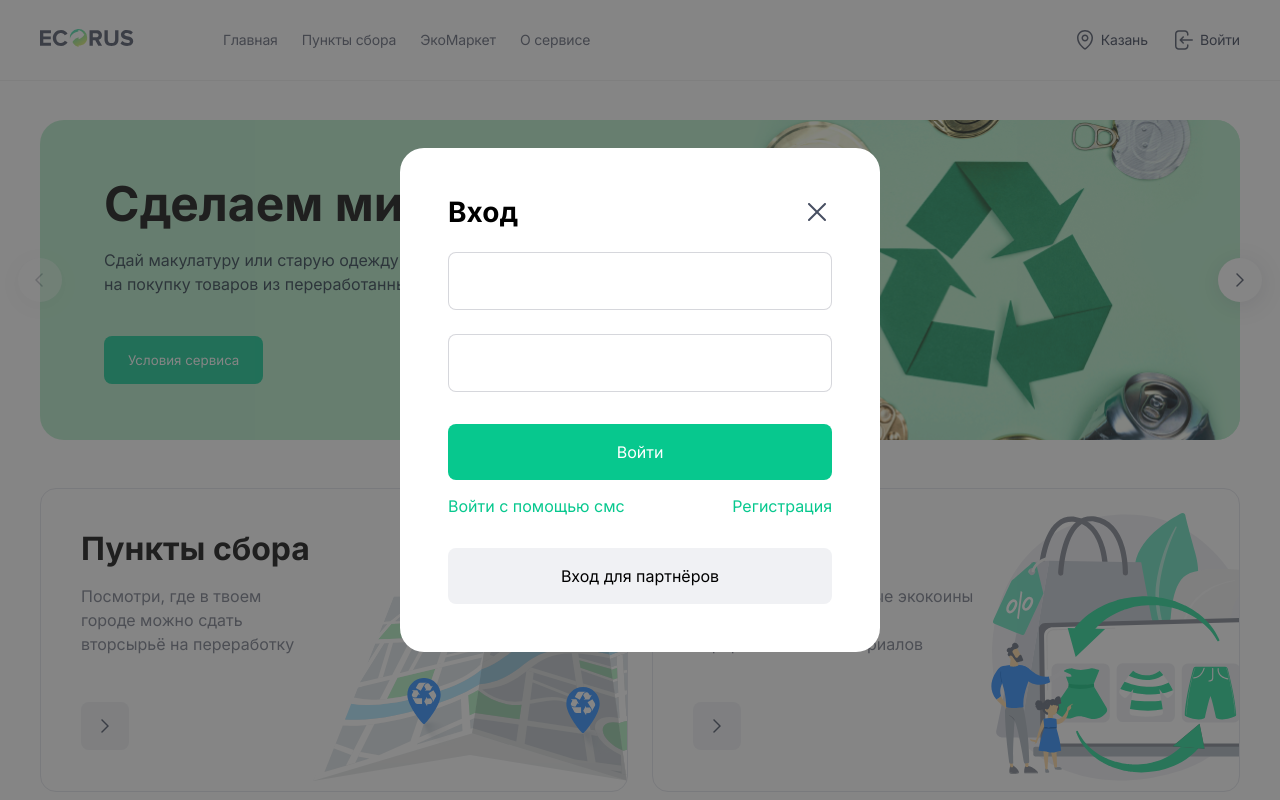
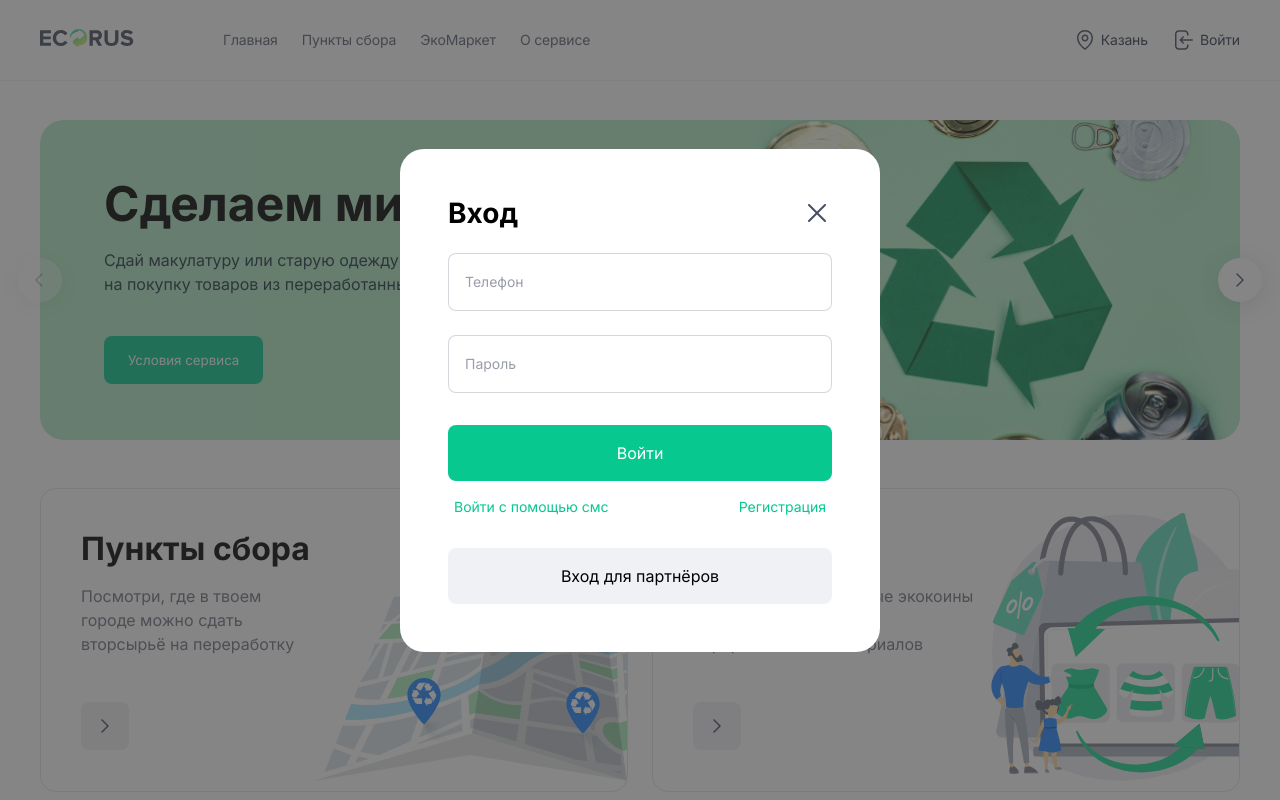
Before and after one commit to DamirGuzaerov/eco-project-react, a React (Create React App) app: page / in a window 1280 px wide. Both pictures are taken after a click on the item "Войти". Shown: the top 800 px of the page. Built offline with nearby package versions, Linux system fonts and the light colour scheme.

Commit message:
changed realization of modals (modals with store)

```diff
--- a/package.json
+++ b/package.json
@@ -11,6 +11,8 @@
     "@types/react": "^17.0.39",
     "@types/react-dom": "^17.0.11",
     "formik": "^2.2.9",
+    "mobx": "^6.4.2",
+    "mobx-react": "^7.3.0",
     "react": "^17.0.2",
     "react-dom": "^17.0.2",
     "react-router-dom": "^6.2.2",
--- a/src/components/header/header.module.sass
+++ b/src/components/header/header.module.sass
@@ -42,10 +42,6 @@
   align-items: center
   margin-right: 4px
 
-
-
-
-
 .navLink:not(:last-child)
   margin-right: 24px
 
--- a/src/components/header/header.tsx
+++ b/src/components/header/header.tsx
@@ -4,12 +4,20 @@ import Icon from "../ui/icon/icon";
 import logo from "../../assets/images/logo.svg"
 import {ModalTemplate} from "../modals/modalTemplate";
 import {LoginModal} from "../modals/loginModal/loginModal";
+import {useStores} from "../../utils/hooks/use-stores";
+import {observer} from "mobx-react";
 
-function Header() {
-    const [visible, setVisible] = useState(false);
+const Header = observer(() => {
+
+    const { modalStore: {addModal, removeModal}} = useStores();
+
+    const openModal = (modal: any) => {
+        removeModal();
+        addModal(modal);
+    }
+
     return (
             <div className={styles.header__wrapper}>
-                <ModalTemplate visible={visible} onClose={() => {setVisible(false)}} children={LoginModal(() => setVisible(false))}/>
                 <header className={styles.header}>
                     <nav className={styles.navPanel}>
                         <div className={styles.header__logo}>
@@ -37,16 +45,16 @@ function Header() {
                             </div>
                                 Казань
                         </li>
-                        <li className={styles.navLink} onClick={() => {setVisible(true)}}>
-                            <div className={styles.headerIcon}>
-                                <Icon name={"login"} width={24} height={24}/>
-                            </div>
+                        <li className={styles.navLink} onClick={() => openModal(LoginModal)}>
+                                <div className={styles.headerIcon}>
+                                    <Icon name={"login"} width={24} height={24}/>
+                                </div>
                                 Войти
                         </li>
                     </ul>
                 </header>
             </div>
     );
-}
+});
 
 export default Header;
--- a/src/components/modals/loginModal/loginModal.tsx
+++ b/src/components/modals/loginModal/loginModal.tsx
@@ -1,16 +1,19 @@
 import defaultModalStyles from './../modal.module.sass';
 import Icon from "../../ui/icon/icon";
 import {Link} from "react-router-dom";
-import {Formik, Form, Field, ErrorMessage, useFormik} from 'formik';
+import {Formik, Form, Field} from 'formik';
 import * as Yup from 'yup';
+import {ModalTemplate} from "../modalTemplate";
+import {useStores} from "../../../utils/hooks/use-stores";
+import {observer} from "mobx-react";
 
-export const LoginModal = (setVisible: Function) => {
+export const LoginModal = observer(() => {
 
     const SignupSchema = Yup.object().shape({
         phone: Yup.string()
             .required("Введите номер телефона")
             .matches(
-                /^([0]{1}|\+?[234]{3})([7-9]{1})([0|1]{1})([\d]{1})([\d]{7})$/g,
+                /^[+]*[(]{0,1}[0-9]{1,4}[)]{0,1}[-\s\./0-9]*$/,
                 "Неправильный номер телефона"
             ),
         password: Yup.string()
@@ -18,11 +21,18 @@ export const LoginModal = (setVisible: Function) => {
             .min(4, "Минимальное количество знаков - 4"),
     });
 
+    const {modalStore: {removeModal, addModal}} = useStores();
+
+    const closeModal = () => {
+      removeModal();
+    }
+
     return(
+        <ModalTemplate>
             <div className={defaultModalStyles.modal__container}>
                 <div className={defaultModalStyles.modal__firstrow}>
                     <h2>Вход</h2>
-                <button className={defaultModalStyles.modal__closeButton} onClick={() => setVisible()}>
+                    <button className={defaultModalStyles.modal__closeButton} onClick={() => closeModal()}>
                         <Icon name={'closeButton'} width={18} height={18}/>
                     </button>
                 </div>
@@ -38,35 +48,36 @@ export const LoginModal = (setVisible: Function) => {
                                  console.log(values)}}
                     >
                         {({ errors, touched}) =>
-                        (<Form>
+                            (<Form >
                                 <div className={defaultModalStyles.modal__form_container}>
-                                <Field name="phone"/>
-                                <Field name="password" />
+                                    <Field name="phone" placeholder={'Телефон'}/>
+                                    {touched.phone && errors.phone ? (
+                                        <p className={defaultModalStyles.error_message}>{errors.phone}</p>
+                                    ) : null}
+                                    <Field name="password" placeholder={'Пароль'} type={'password'}/>
+                                    {touched.password && errors.password ? (
+                                        <p className={defaultModalStyles.error_message}>{errors.password}</p>
+                                    ) : null}
                                     <button type="submit" className={defaultModalStyles.modal__sendButton}>
                                         <p>Войти</p>
                                     </button>
-                                {touched.phone && errors.phone ? (
-                                    <div>{errors.phone}</div>
-                                ) : null}
-                                {touched.password && errors.password ? (
-                                    <div>{errors.password}</div>
-                                ) : null}
                                 </div>
                             </Form>)}
                     </Formik>
 
                     <div className={defaultModalStyles.modal__underLinks}>
-                    <Link to={''}>
+                        <button>
                             Войти с помощью смс
-                    </Link>
-                    <Link to={''}>
+                        </button>
+                        <button>
                             Регистрация
-                    </Link>
+                        </button>
                     </div>
                     <button className={defaultModalStyles.modal__enterForPartnersButton}>
                         Вход для партнёров
                     </button>
                 </div>
             </div>
+        </ModalTemplate>
     )
-}
+});
--- a/src/components/modals/modal.module.sass
+++ b/src/components/modals/modal.module.sass
@@ -1,4 +1,9 @@
 $button-success: rgba(7, 200, 142, 1)
+
+@mixin modal-default-font-settings
+  font-weight: 400
+  font-size: 14px
+
 
 @mixin button-example
   display: flex
@@ -41,7 +46,7 @@ $button-success: rgba(7, 200, 142, 1)
     width: 384px
 
   input::placeholder
-    font-size: 14px
+    @include modal-default-font-settings
     color: rgba(0, 11, 38, 0.4)
 
   h2
@@ -81,12 +86,21 @@ $button-success: rgba(7, 200, 142, 1)
   justify-content: space-between
   margin-top: 16px
 
-  a
+  button
     color: $button-success
+    background: none
+    border: none
+    @include modal-default-font-settings
 
-  a:hover
+  button:hover
     color: #0f8d6a
 
 .modal__enterForPartnersButton
   @include button-example
   background: rgba(62, 80, 114, 0.08)
+
+.error_message
+  @include modal-default-font-settings
+  margin: 0
+  margin: 8px 0 0 15px
+  color: #FF4545
--- /dev/null
+++ b/src/components/modals/modalConsturctor/modalConstructor.tsx
@@ -0,0 +1,15 @@
+import {observer} from "mobx-react";
+import {useStores} from "../../../utils/hooks/use-stores";
+import {cloneElement} from "react";
+
+export const ModalConstructor = observer(() => {
+    const {
+        modalStore : {currentModal: CurrentModal},
+    } = useStores();
+
+    if (CurrentModal) {
+        // @ts-ignore
+        return cloneElement(<CurrentModal/>)
+    }
+    return null;
+});
--- a/src/components/modals/modalTemplate.tsx
+++ b/src/components/modals/modalTemplate.tsx
@@ -1,32 +1,26 @@
 import styles from './modal.module.sass';
-import {FC, useRef} from "react";
+import {FC, MutableRefObject, useRef} from "react";
 import {useModalClose} from "../../utils/hooks/close-modal-hook";
 import {Portal} from '../portal/Portal';
+import {observer} from "mobx-react";
+import {useStores} from "../../utils/hooks/use-stores";
 
 
 export interface IModal {
-    visible: boolean,
-    onClose: Function,
     children: any
 }
 
-export const ModalTemplate:FC<IModal> = ({visible, onClose, children}: IModal) => {
-    const ref = useRef();
-    useModalClose(ref, () => onClose);
+export const ModalTemplate:FC<IModal> = observer(({children}: IModal) => {
+    const ref = useRef() as MutableRefObject<HTMLInputElement>;
+    const {modalStore: {removeModal}} = useStores();
 
-    const onCloseModal = (event: any) => {
-        if(event.target.className === styles.overlay) {
-            onClose();
-        }
-    }
-
-    if(!visible) return null
+    useModalClose(ref, () => removeModal());
 
     return (
         <Portal elem={'elem'} role={'loginModal'} className={'portal-root'}>
-            <div className={styles.overlay} onClick={(event) => onCloseModal(event)}>
+            <div className={styles.overlay} ref={ref}>
                 {children}
             </div>
         </Portal>
     );
-};
+});
--- a/src/index.tsx
+++ b/src/index.tsx
@@ -6,12 +6,18 @@ import './index.css';
 import App from './App';
 import reportWebVitals from './reportWebVitals';
 import {BrowserRouter} from "react-router-dom";
+import mainStore from "./stores/mainStore";
+import {Provider} from 'mobx-react'
+import {ModalConstructor} from "./components/modals/modalConsturctor/modalConstructor";
 
 ReactDOM.render(
   <React.StrictMode>
-      <BrowserRouter>
-        <App />
-      </BrowserRouter>
+      <Provider {...mainStore}>
+          <BrowserRouter>
+            <App />
+              <ModalConstructor/>
+          </BrowserRouter>
+      </Provider>
   </React.StrictMode>,
   document.getElementById('root')
 );
--- /dev/null
+++ b/src/stores/mainStore.ts
@@ -0,0 +1,13 @@
+import {ModalStore} from "./modalStore";
+
+export class MainStore {
+    modalStore: ModalStore;
+
+    constructor() {
+        this.modalStore = new ModalStore(this);
+    }
+}
+
+const mainStore = new MainStore();
+
+export default mainStore;
--- /dev/null
+++ b/src/stores/modalStore.ts
@@ -0,0 +1,19 @@
+import {MainStore} from './mainStore';
+import {makeAutoObservable} from "mobx";
+
+export class ModalStore {
+    currentModal = null
+
+    constructor(mainStore: MainStore) {
+        this.currentModal = null;
+        makeAutoObservable(this);
+    }
+
+    addModal = (modal: any) => {
+        this.currentModal = modal;
+    }
+
+    removeModal = () => {
+        this.currentModal = null;
+    }
+}
--- /dev/null
+++ b/src/utils/hooks/use-stores.ts
@@ -0,0 +1,4 @@
+import React from 'react'
+import mainStore from "../../stores/mainStore";
+
+export const useStores = () => React.useContext(React.createContext(mainStore));
```
Also changed, not shown: 1 other file (tests, documents, lock files or other folders). Lines whose indentation alone changed are shown as unchanged.
